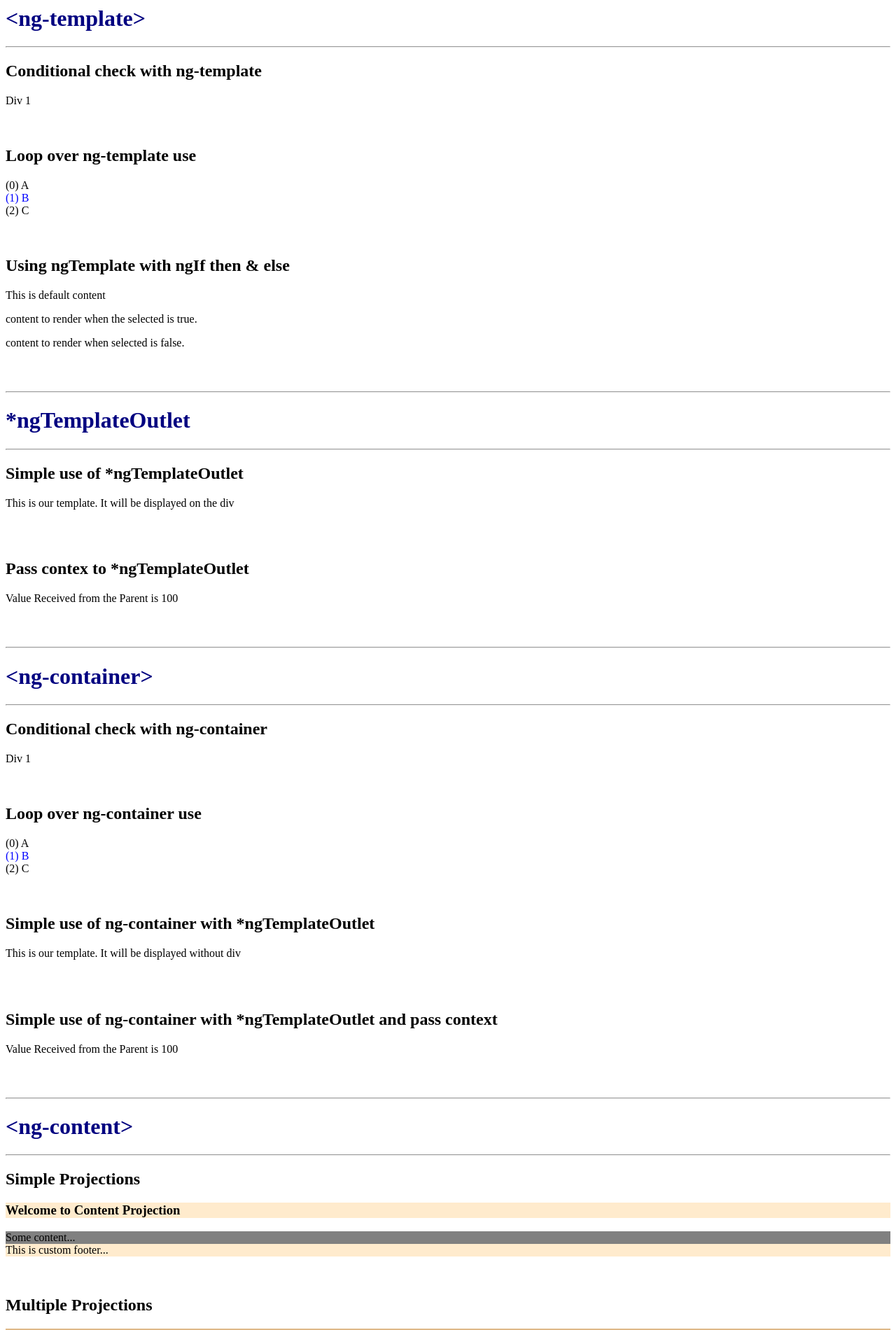
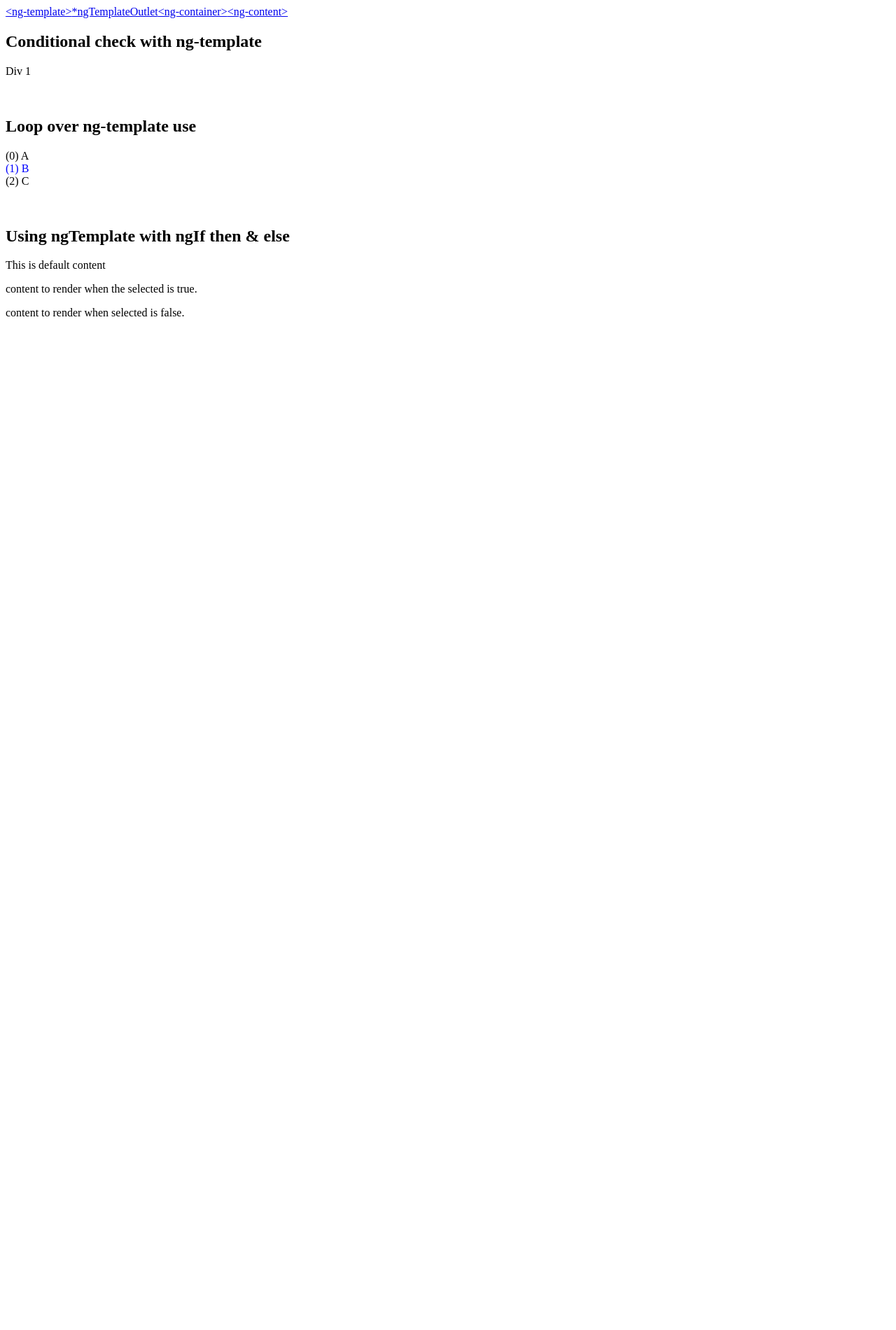
Before and after one commit to moradiyahari/angular-core-concepts, an Angular app: page /ng-template in a window 1280 px wide. Shown: the top 1900 px of the page at 70% size. After the commit the page ends 800 px from the top, so only its background shows below. Built offline with nearby package versions, Linux system fonts and the light colour scheme.

Commit message:
2 files modified, 1 added

```diff
--- a/src/app/app.component.html
+++ b/src/app/app.component.html
@@ -1,18 +1,8 @@
-<h1>&lt;ng-template&gt;</h1>
-<hr />
-<my-ng-template></my-ng-template>
-<br /><br />
-<hr />
-<h1>*ngTemplateOutlet</h1>
-<hr />
-<my-ng-template-outlet></my-ng-template-outlet>
-<br /><br />
-<hr />
-<h1>&lt;ng-container&gt;</h1>
-<hr />
-<my-ng-container></my-ng-container>
-<br /><br />
-<hr />
-<h1>&lt;ng-content&gt;</h1>
-<hr />
-<my-ng-content></my-ng-content>
+
+<a routerLink="ng-template" routerLinkActive="active">&lt;ng-template&gt;</a>
+<a routerLink="ng-template-outlet">*ngTemplateOutlet</a>
+<a routerLink="ng-container">&lt;ng-container&gt;</a>
+<a routerLink="ng-content">&lt;ng-content&gt;</a>
+<br>
+
+<router-outlet></router-outlet>
--- a/src/app/app.module.ts
+++ b/src/app/app.module.ts
@@ -1,6 +1,8 @@
 import { NgModule } from '@angular/core';
 import { BrowserModule } from '@angular/platform-browser';
 import { FormsModule } from '@angular/forms';
+import { RouterModule } from '@angular/router';
+import { appRoutes } from './routerConfig';
 
 import { AppComponent } from './app.component';
 import { MyNgTemplateComponent } from './my-ng-template/my-ng-template';
@@ -10,7 +12,7 @@ import { MyNgContentComponent } from './my-ng-content/my-ng-content';
 import { ProjectContentComponent } from './my-ng-content/project-content/project-content';
 import { ProjectContent2Component } from './my-ng-content/project-content2/project-content2';
 @NgModule({
-  imports: [BrowserModule, FormsModule],
+  imports: [BrowserModule, RouterModule.forRoot(appRoutes), FormsModule ],
   declarations: [
     AppComponent,
     MyNgTemplateComponent,
--- /dev/null
+++ b/src/app/routerConfig.ts
@@ -0,0 +1,17 @@
+import { Routes } from '@angular/router';
+import { MyNgTemplateComponent } from './my-ng-template/my-ng-template';
+import { MyNgTemplateOutletComponent } from './my-ng-template-outlet/my-ng-template-outlet';
+import { MyNgContainerComponent } from './my-ng-container/my-ng-container';
+import { MyNgContentComponent } from './my-ng-content/my-ng-content';
+
+export const appRoutes: Routes = [
+  { path: 'ng-template', component: MyNgTemplateComponent },
+  {
+    path: 'ng-template-outlet',
+    component: MyNgTemplateOutletComponent,
+  },
+  { path: 'ng-container', component: MyNgContainerComponent },
+  { path: 'ng-content', component: MyNgContentComponent },
+  { path: '', redirectTo: '/ng-template', pathMatch: 'full' },
+  { path: '**', component: MyNgTemplateComponent },
+];
```
